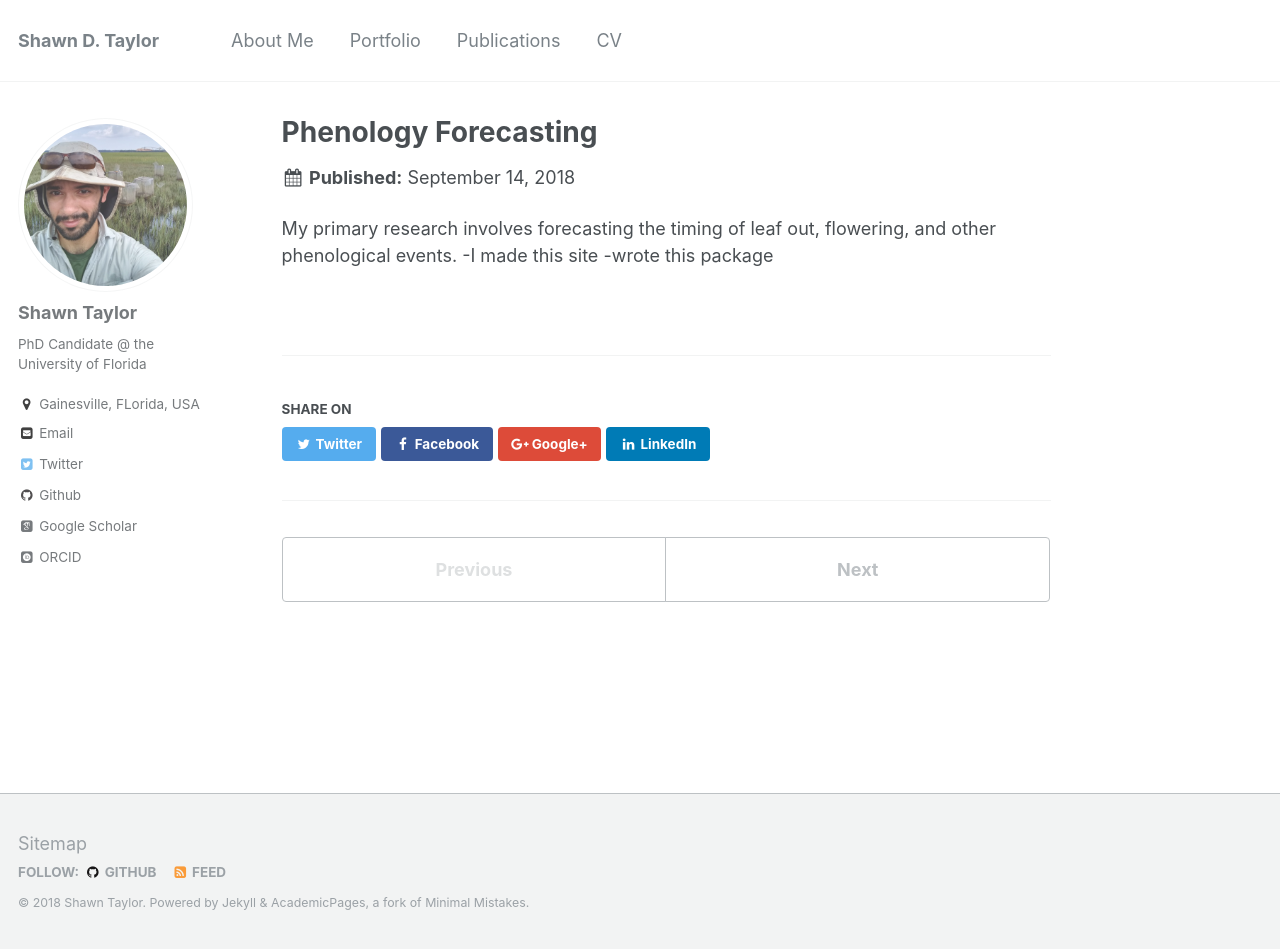
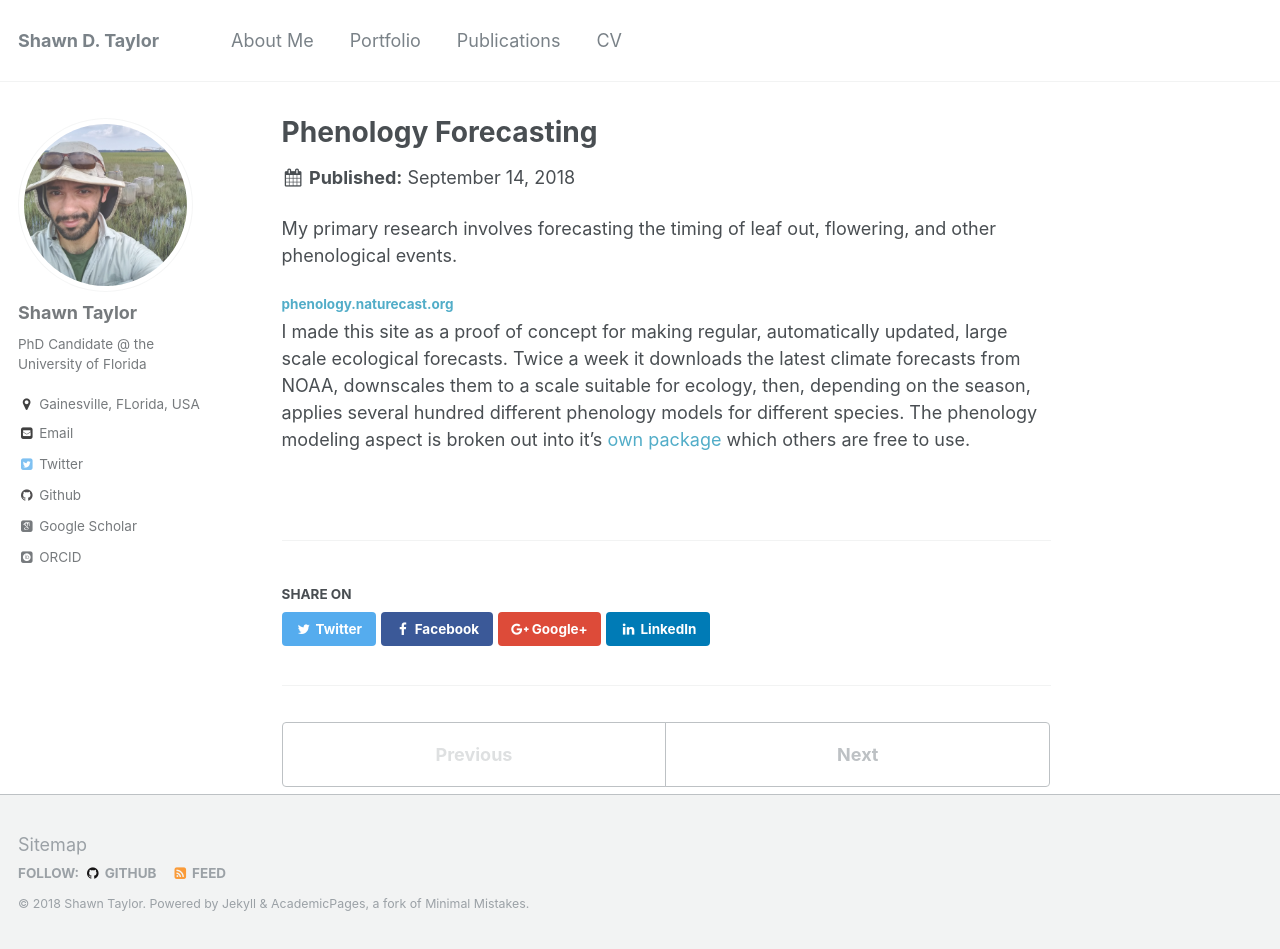
Before and after one commit to sdtaylor/sdtaylor.github.io, a Jekyll site: the page built from _portfolio/phenology_forecasting.md, in a window 1280 px wide and 949 px high. Built offline with Jekyll 4.4.1, drawn with Linux system fonts in a browser that asks for light colours; some web fonts are replaced.

Commit message:
front page highlights & finish portfolio

```diff
--- a/_portfolio/phenology_forecasting.md
+++ b/_portfolio/phenology_forecasting.md
@@ -1,9 +1,9 @@
 ---
 title: "Phenology Forecasting"
-excerpt: "Predicting when plants will bloom"
+excerpt: "Predicting when plants will bloom."
 collection: portfolio
 ---
 
 My primary research involves forecasting the timing of leaf out, flowering, and other phenological events.
--I made this site
--wrote this package
+#### [phenology.naturecast.org](phenology.naturecast.org)
+I made this site as a proof of concept for making regular, automatically updated, large scale ecological forecasts. Twice a week it downloads the latest climate forecasts from NOAA, downscales them to a scale suitable for ecology, then, depending on the season, applies several hundred different phenology models for different species. The phenology modeling aspect is broken out into it's [own package](publication/2018-pyPhenology) which others are free to use.
```
Also changed, not shown: _pages/about.md (+6 -0 lines).
